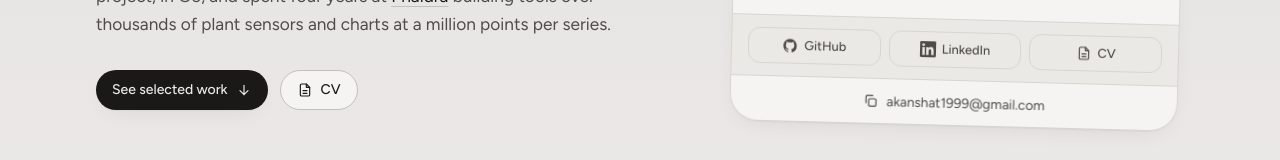
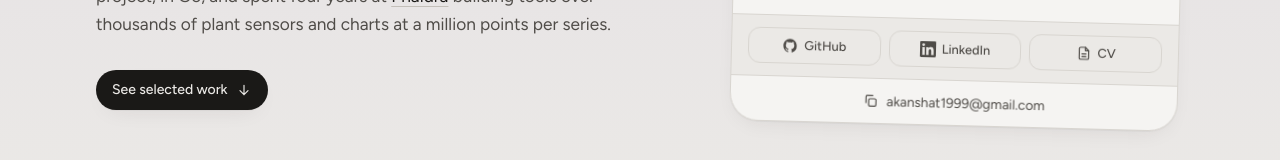
Before and after one commit to akanshat/personal-site, a Next.js app: page / in a window 1280 px wide. Shown: the part 551-711 px from the top of the page. Built offline with nearby package versions, Linux system fonts and the light colour scheme.

Commit message:
remove cv
Signed-off-by: Akansha Tiwari <akanshat1999@gmail.com>

```diff
--- a/app/page.tsx
+++ b/app/page.tsx
@@ -67,10 +67,10 @@ function Hero() {
               See selected work
               <ArrowDown className="size-4" />
             </a>
-            <a href={site.cv} className={buttonClass('secondary')} target="_blank" rel="noreferrer">
+            {/* <a href={site.cv} className={buttonClass('secondary')} target="_blank" rel="noreferrer">
               <FileText className="size-4" />
               CV
-            </a>
+            </a> */}
           </div>
         </div>
 
```
